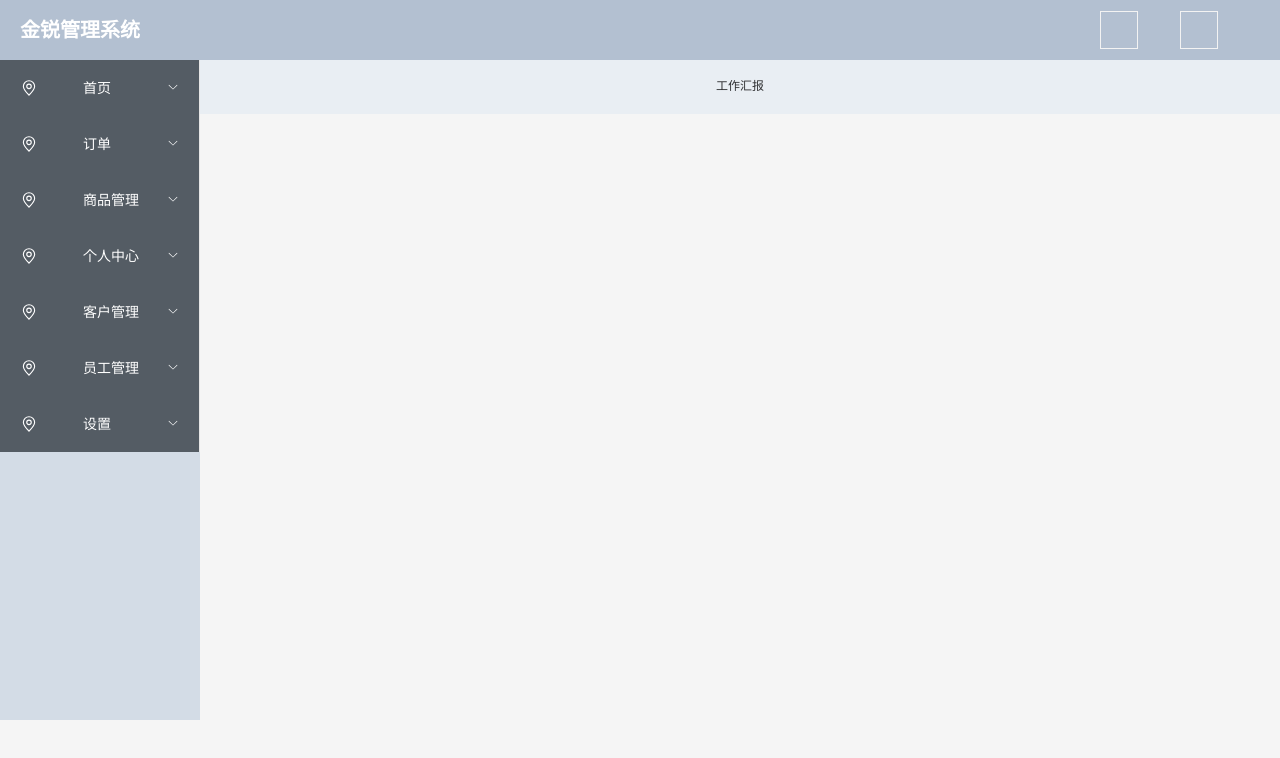
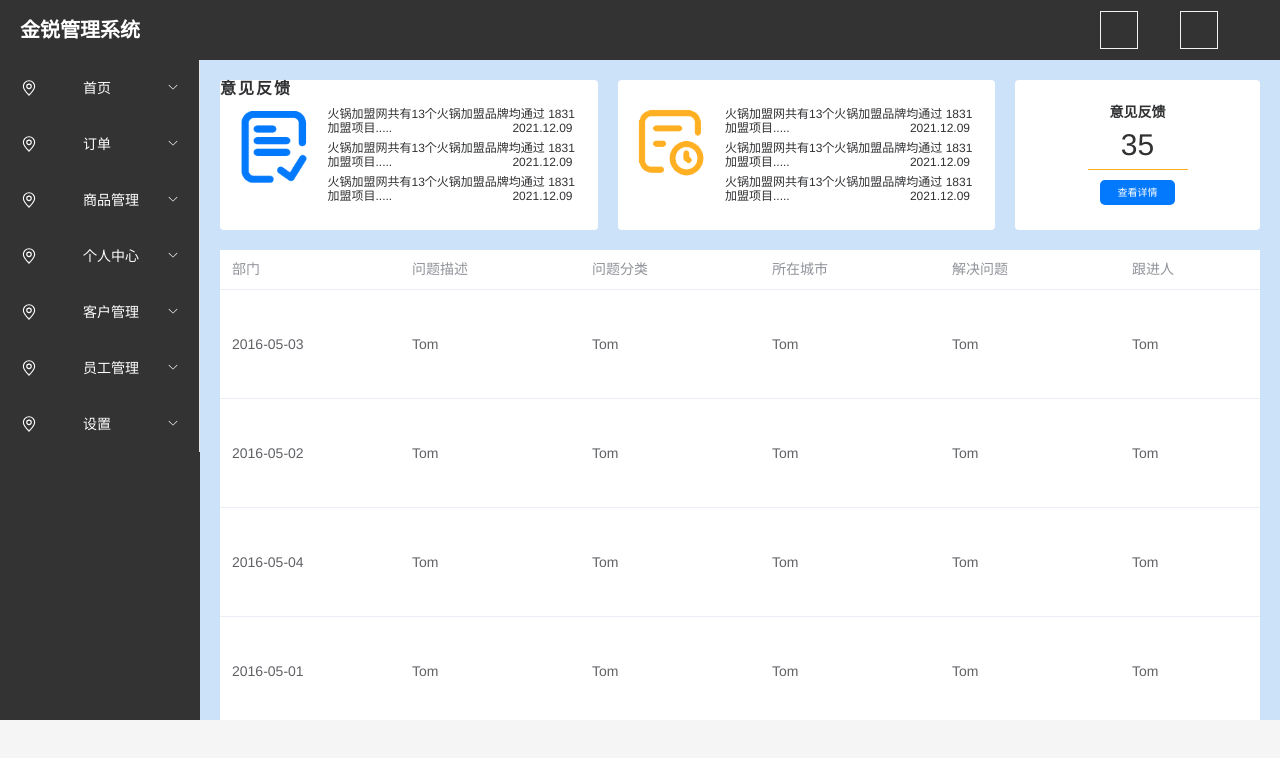
Before and after one commit to liuxiansheng2018/rui-jing, a Vue app: page /#/Index/Staff/WorkReport in a window 1280 px wide. Shown: the top 758 px of the page. Built offline with nearby package versions, Linux system fonts and the light colour scheme.

Commit message:
工作汇报页面

```diff
--- a/src/components/Home/Aside/Menu.vue
+++ b/src/components/Home/Aside/Menu.vue
@@ -3,7 +3,7 @@
     <el-row class="tac">
       <el-col :span="12">
         <el-menu
-          background-color="#545c64"
+          background-color="#333333"
           class="el-menu-vertical-demo"
           default-active="1"
           text-color="#fff"
--- a/src/components/Home/Aside/index.vue
+++ b/src/components/Home/Aside/index.vue
@@ -6,6 +6,7 @@
 
 <script>
 import Menu from "../../../components/Home/Aside/Menu.vue";
+
 export default {
   data() {
     return {};
--- a/src/components/Staff/WorkReport.vue
+++ b/src/components/Staff/WorkReport.vue
@@ -1,13 +1,189 @@
 <template>
-  <div>工作汇报</div>
+  <div>
+    <el-row :gutter="20">
+      <el-col :span="9"
+        ><div class="grid-content bg-purple">
+          <h4>意见反馈</h4>
+          <div class="top-1">
+            <div class="img1">
+              <img src="@/assets/img/WorkReport/wendang.png" alt="" />
+            </div>
+            <ul class="temWord">
+              <li v-for="(item, index) in 3" :key="index">
+                <p>火锅加盟网共有13个火锅加盟品牌均通过 1831加盟项目.....</p>
+                <span>2021.12.09</span>
+              </li>
+            </ul>
+          </div>
+        </div></el-col
+      >
+      <el-col :span="9"
+        ><div class="grid-content bg-purple">
+          <div class="top-1 top-2">
+            <div class="img1">
+              <img src="@/assets/img/WorkReport/wendang2.png" alt="" />
+            </div>
+            <ul class="temWord">
+              <li v-for="(item, index) in 3" :key="index">
+                <p>火锅加盟网共有13个火锅加盟品牌均通过 1831加盟项目.....</p>
+                <span>2021.12.09</span>
+              </li>
+            </ul>
+          </div>
+        </div></el-col
+      >
+      <el-col :span="6"
+        ><div class="grid-content bg-purple top-3">
+          <h3>意见反馈</h3>
+          <span>35</span>
+          <button>查看详情</button>
+        </div></el-col
+      >
+    </el-row>
+    <el-row :gutter="20">
+      <el-col :span="24"
+        ><div class="grid-content bg-purple grid-height">
+          <el-table :data="tableData" style="width: 100%" size="medium ">
+            <el-table-column prop="date" label="部门" width="180" />
+            <el-table-column prop="name" label="问题描述" width="180" />
+            <el-table-column prop="name" label="问题分类" width="180" />
+            <el-table-column prop="name" label="所在城市" width="180" />
+            <el-table-column prop="name" label="解决问题" width="180" />
+            <el-table-column prop="name" label="跟进人" width="180" />
+            <el-table-column prop="address" label="是否解决" />
+          </el-table>
+          <el-pagination
+            background
+            layout="prev, pager, next"
+            :total="1000"
+            style="margin-top: 10px"
+          >
+          </el-pagination></div
+      ></el-col>
+    </el-row>
+  </div>
 </template>
 
 <script>
 export default {
   data() {
-    return {};
+    return {
+      tableData: [
+        {
+          date: "2016-05-03",
+          name: "Tom",
+          address: "No. 189, Grove St, Los Angeles",
+        },
+        {
+          date: "2016-05-02",
+          name: "Tom",
+          address: "No. 189, Grove St, Los Angeles",
+        },
+        {
+          date: "2016-05-04",
+          name: "Tom",
+          address: "No. 189, Grove St, Los Angeles",
+        },
+        {
+          date: "2016-05-01",
+          name: "Tom",
+          address: "No. 189, Grove St, Los Angeles",
+        },
+        {
+          date: "2016-05-01",
+          name: "Tom",
+          address: "No. 189, Grove St, Los Angeles",
+        },
+      ],
+    };
   },
 };
 </script>
 
-<style lang="less" scoped></style>
+<style lang="less" scoped>
+.el-row {
+  margin-bottom: 20px;
+  &:last-child {
+    margin-bottom: 0;
+  }
+}
+.bg-purple {
+  background: #fff;
+}
+.grid-content {
+  border-radius: 4px;
+  height: 150px;
+}
+.grid-height {
+  height: 450px;
+}
+h4 {
+  font-size: 16px;
+  font-weight: 600;
+  letter-spacing: 2px;
+  text-align: left;
+}
+.top-1 {
+  display: flex;
+  align-items: center;
+  padding: 0 20px;
+  .img1 {
+    width: 70px;
+    height: 80px;
+    img {
+      width: 100%;
+    }
+  }
+}
+.top-2 {
+  padding-top: 18px;
+}
+.temWord {
+  li {
+    display: flex;
+    padding-left: 20px;
+    position: relative;
+    align-items: center;
+    margin-top: 10px;
+    p {
+      font-size: 12px;
+      text-align: left;
+      width: 250px;
+      height: 24px;
+    }
+    span {
+      position: absolute;
+      top: 14px;
+      right: 5px;
+    }
+  }
+}
+.top-3 {
+  display: flex;
+  flex-direction: column;
+  justify-content: center;
+  align-items: center;
+  h3 {
+    font-size: 14px;
+  }
+  span {
+    display: flex;
+    width: 100px;
+    height: 50px;
+    font-size: 30px;
+    border-bottom: 1px solid #ffaf22;
+    justify-content: center;
+    align-items: center;
+  }
+  button {
+    margin-top: 10px;
+    border-radius: 5px;
+    background-color: #0379fd;
+    width: 75px;
+    height: 25px;
+    font-size: 10px;
+    color: #fff;
+    border: none;
+  }
+}
+</style>
--- a/src/views/Home/index.vue
+++ b/src/views/Home/index.vue
@@ -26,14 +26,14 @@ export default {
 
 <style>
 .el-header {
-  background-color: #b3c0d1;
+  background-color: #333333;
   color: var(--el-text-color-primary);
   text-align: center;
   line-height: 60px;
 }
 
 .el-aside {
-  background-color: #d3dce6;
+  background-color: #333333;
   color: var(--el-text-color-primary);
   text-align: center;
   line-height: 200px;
@@ -41,7 +41,7 @@ export default {
 }
 
 .el-main {
-  background-color: #e9eef3;
+  background-color: #cce2f9;
   color: var(--el-text-color-primary);
   height: 100%;
   /* text-align: center; */
```
Also changed, not shown: src/assets/img/WorkReport/wendang.png (added), src/assets/img/WorkReport/wendang2.png (added).
